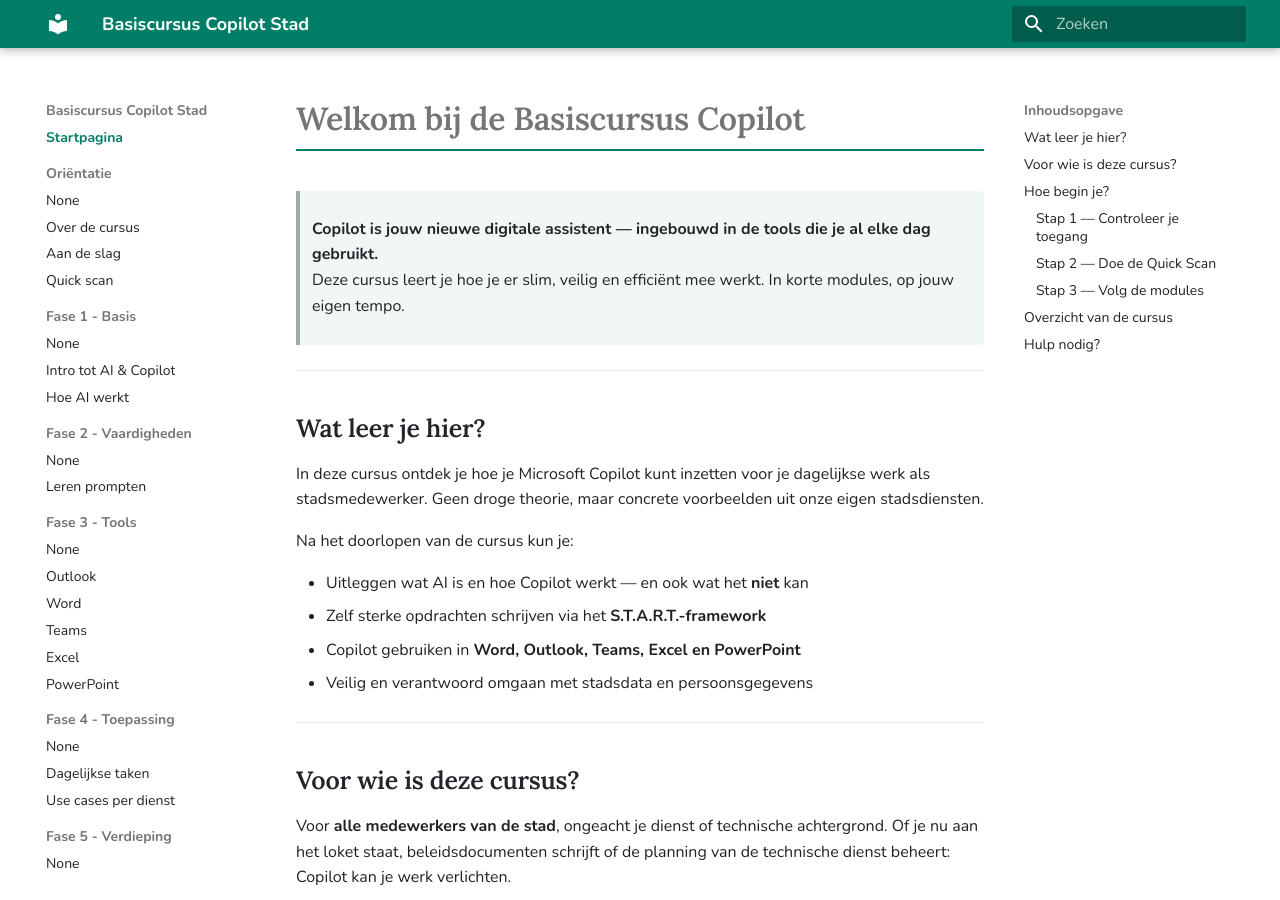
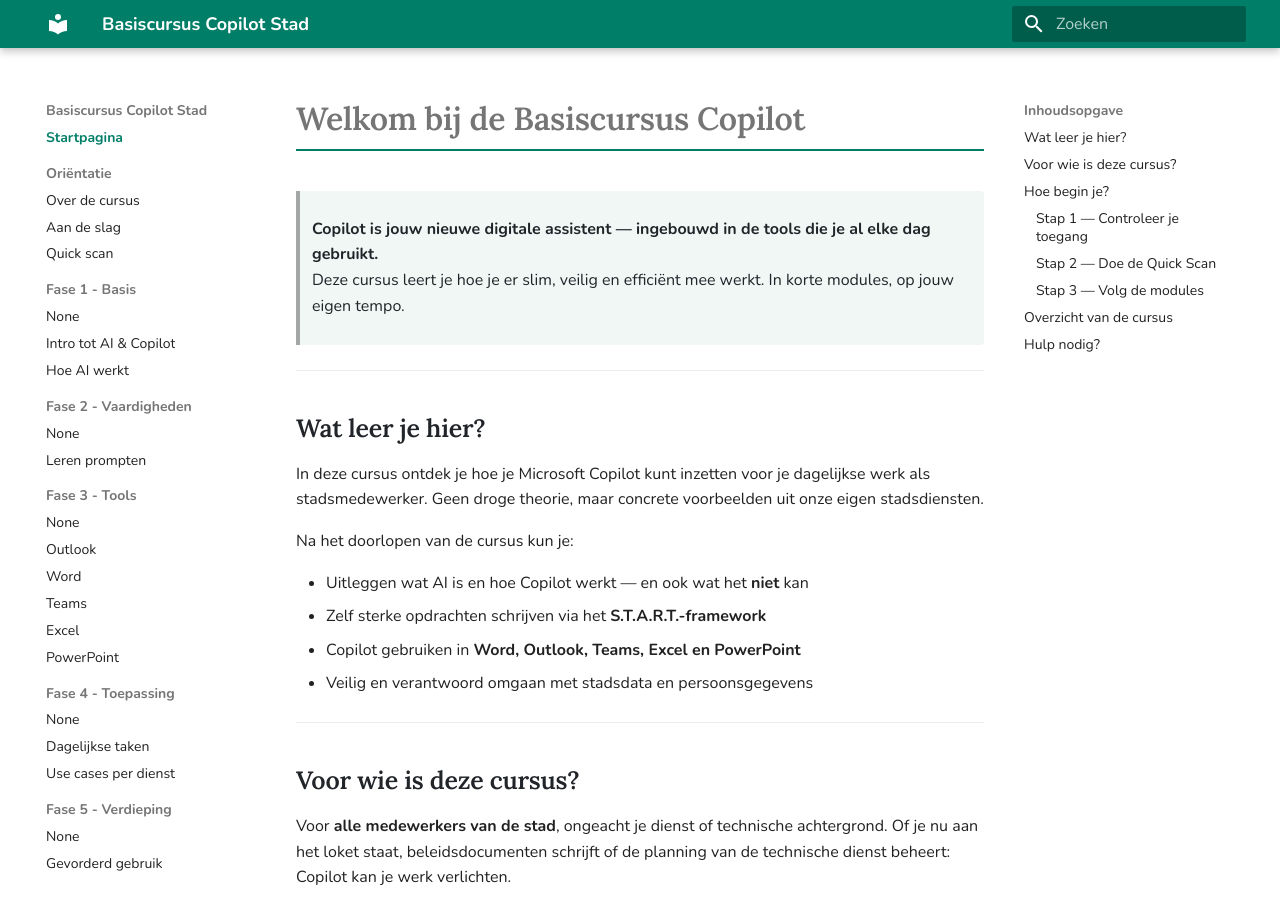
Before and after one commit to blueblot-lier/basiscursus, an MkDocs documentation site: the page built from docs/index.md, in a window 1280 px wide and 900 px high. Built offline with MkDocs 1.6.1 and Material for MkDocs 9.7.7, drawn with Linux system fonts in a browser that asks for light colours; part of the change alters nothing that is shown.

```diff
--- a/mkdocs.yml
+++ b/mkdocs.yml
@@ -27,7 +27,6 @@ extra_css:
 nav:
   - Startpagina: index.md
   - Oriëntatie:
-    - orientatie/index.md
     - Over de cursus: orientatie/over.md
     - Aan de slag: orientatie/toegang.md
     - Quick scan: orientatie/quickscan.md
```
